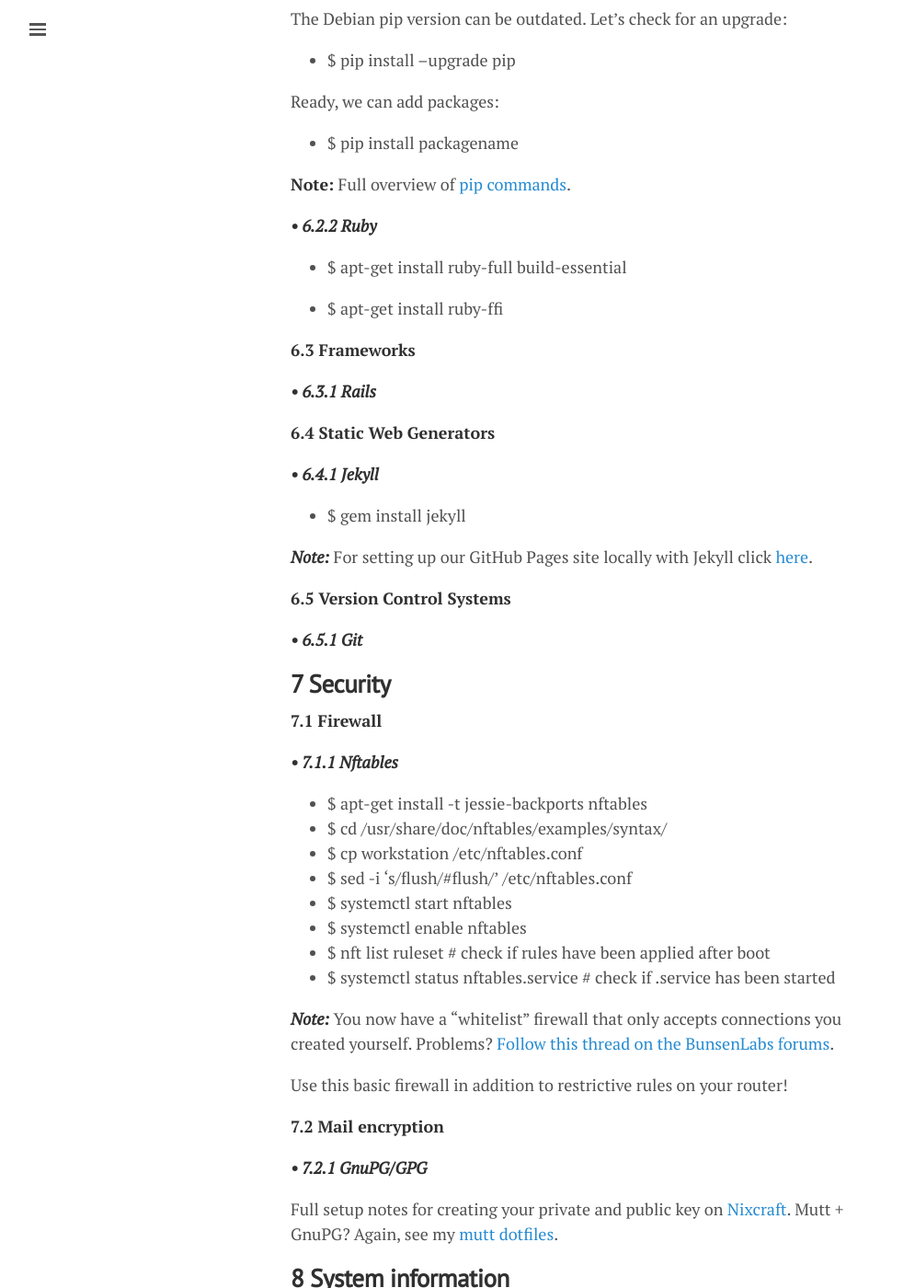
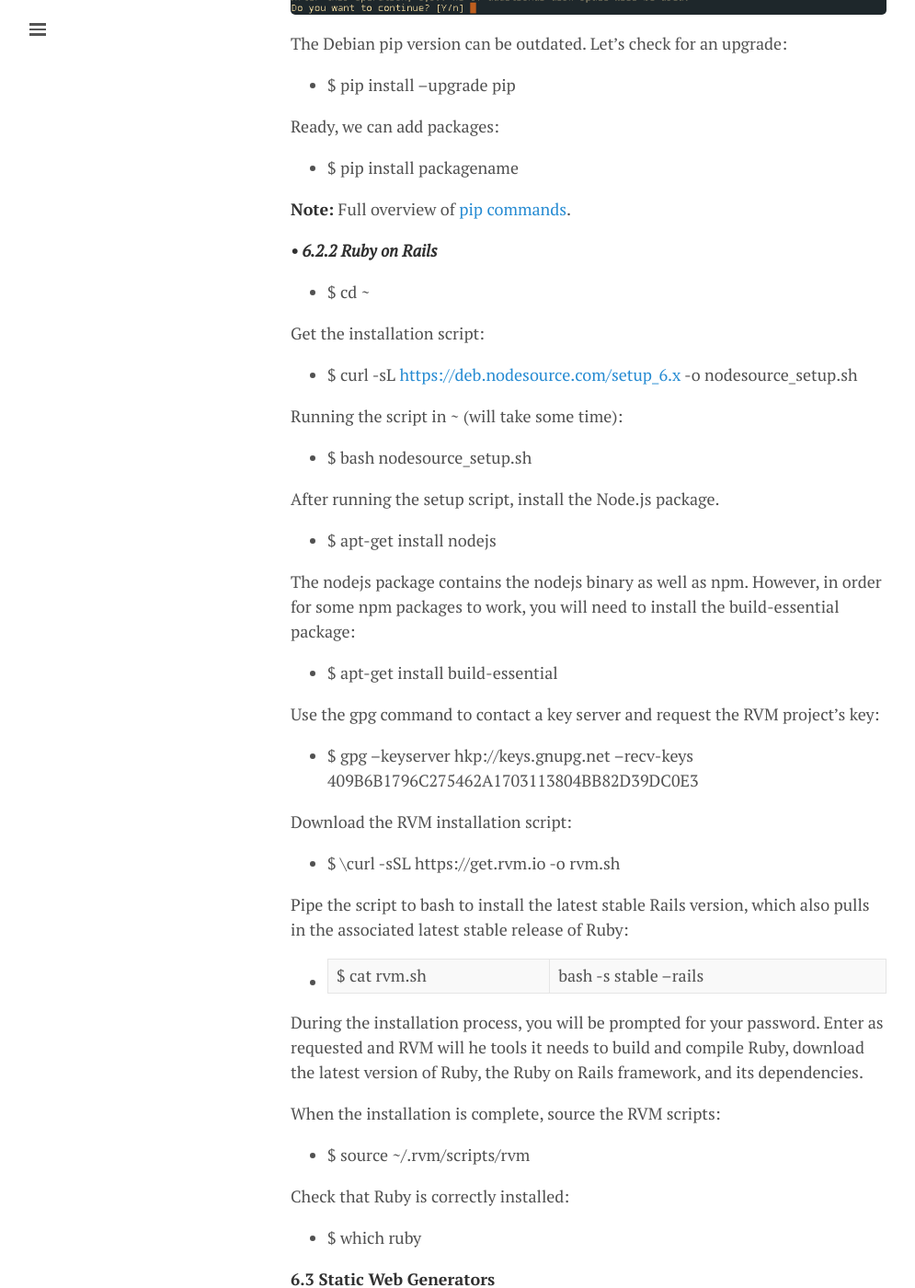
Before and after one commit to lgeurts/lgeurts.github.io, a Jekyll site: the page built from _posts/2017-07-11-bunsenlabs-linux-setup-notes-for dell-inspiron-6000.md, in a window 1280 px wide and 1400 px high, scrolled down 9680 px. Shown: the whole window at 92% size, without its empty margins (0-995 px from the left). Built offline with Jekyll 4.4.1, drawn with Linux system fonts in a browser that asks for light colours; nearby versions of some CDN libraries; comment, search, counter and statistics services are not loaded; some of the changed text lies outside the part shown.

Commit message:
Update 2017-07-11-bunsenlabs-linux-setup-notes-for dell-inspiron-6000.md

```diff
--- a/_posts/2017-07-11-bunsenlabs-linux-setup-notes-for dell-inspiron-6000.md
+++ b/_posts/2017-07-11-bunsenlabs-linux-setup-notes-for dell-inspiron-6000.md
@@ -33,6 +33,7 @@
 > * 08/10/17 Adding info for GnuPG, Sublime 3, Ruby, Jekyll.
 > * 08/13/17 Adding info for vim, Gvim.
 > * 08/14/17 Adding info for Python, Pathogen.
+> * 08/15/17 Adding info for Git, Rails.
 
 **2 Before you begin**
 ----------------------
@@ -282,27 +283,58 @@
 
 **Note:** Full overview of [pip commands](https://pip.pypa.io/en/stable/user_guide/).
 
-***• 6.2.2 Ruby***
+***• 6.2.2 Ruby on Rails***
 
-- $ apt-get install ruby-full build-essential
+- $ cd ~
 
-- $ apt-get install ruby-ffi
+Get the installation script:
+- $ curl -sL [https://deb.nodesource.com/setup_6.x](https://deb.nodesource.com/setup_6.x) -o nodesource_setup.sh
 
-**6.3 Frameworks**
+Running the script in ~ (will take some time):
+- $ bash nodesource_setup.sh
 
-***• 6.3.1 Rails***
+After running the setup script, install the Node.js package.
+- $ apt-get install nodejs
 
-**6.4 Static Web Generators**
+The nodejs package contains the nodejs binary as well as npm. However, in order for some npm packages to work, you will need to install the build-essential package:
+- $ apt-get install build-essential
 
-***• 6.4.1 Jekyll***
+Use the gpg command to contact a key server and request the RVM project's key:
+- $ gpg --keyserver hkp://keys.gnupg.net --recv-keys 409B6B1796C275462A1703113804BB82D39DC0E3
 
-- $ gem install jekyll
+Download the RVM installation script:
+ - $ \curl -sSL https://get.rvm.io -o rvm.sh
+
+Pipe the script to bash to install the latest stable Rails version, which also pulls in the associated latest stable release of Ruby:
+- $ cat rvm.sh | bash -s stable --rails
+
+During the installation process, you will be prompted for your password. Enter as requested and RVM will he tools it needs to build and compile Ruby, download the latest version of Ruby, the Ruby on Rails framework, and its dependencies.
+
+When the installation is complete, source the RVM scripts:
+
+- $ source ~/.rvm/scripts/rvm
+
+Check that Ruby is correctly installed:
+
+- $ which ruby
+
+**6.3 Static Web Generators**
+
+***• 6.3.1 Jekyll***
 
 ***Note:*** For setting up our GitHub Pages site locally with Jekyll click [here](https://help.github.com/articles/setting-up-your-github-pages-site-locally-with-jekyll/).
 
-**6.5 Version Control Systems**
+**6.4 Version Control Systems**
 
-***• 6.5.1 Git***
+***• 6.4.1 Git***
+
+- $ apt-get install git-core
+
+- $ git config --global user.name "username" # git user name
+
+- $ git config --global user.email username@example.com # git email address
+
+- $ git config --list # verify settings
 
 **7 Security**
 --------------
```
